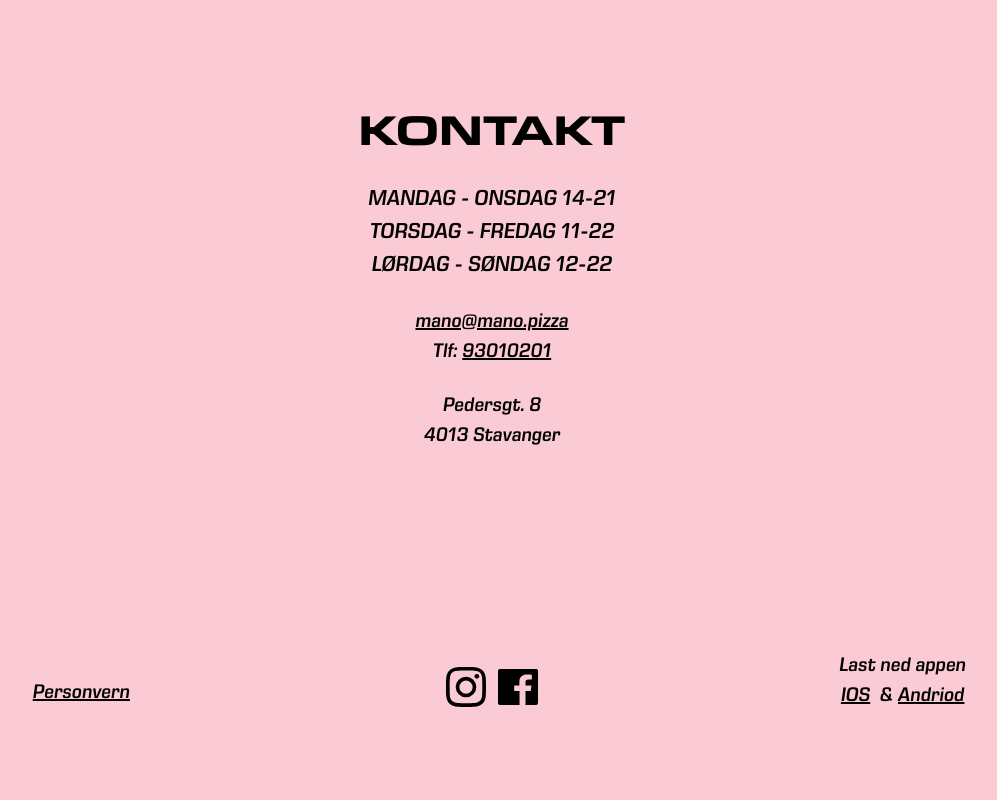
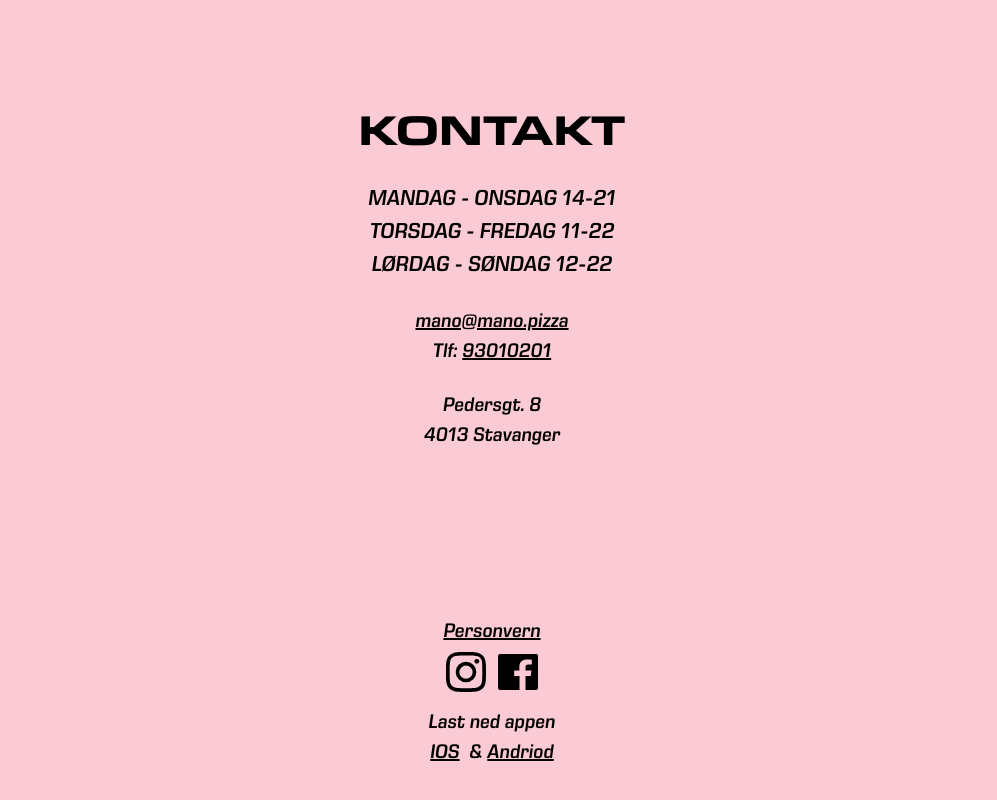
Before and after one commit to manopizzano/web-mano, a React (Create React App) app: page / in a window 1280 px wide. Shown: the part 5035-5835 px from the top of the page, without its empty margins (148-1145 px from the left). Built offline with nearby package versions, Linux system fonts and the light colour scheme; no server answers.

Commit message:
footer adjusted

```diff
--- a/src/styles/components/_Footer.scss
+++ b/src/styles/components/_Footer.scss
@@ -8,13 +8,12 @@
   text-align: center;
 
   @include bp(md) {
-    flex-direction: row;
+    flex-direction: column;
   }
 
   &__col {
     @extend .editor;
     width: 100%;
-    margin-bottom: spacing(md, sm);
 
     @include bp(md) {
       width: calc(100% / 3);
```
